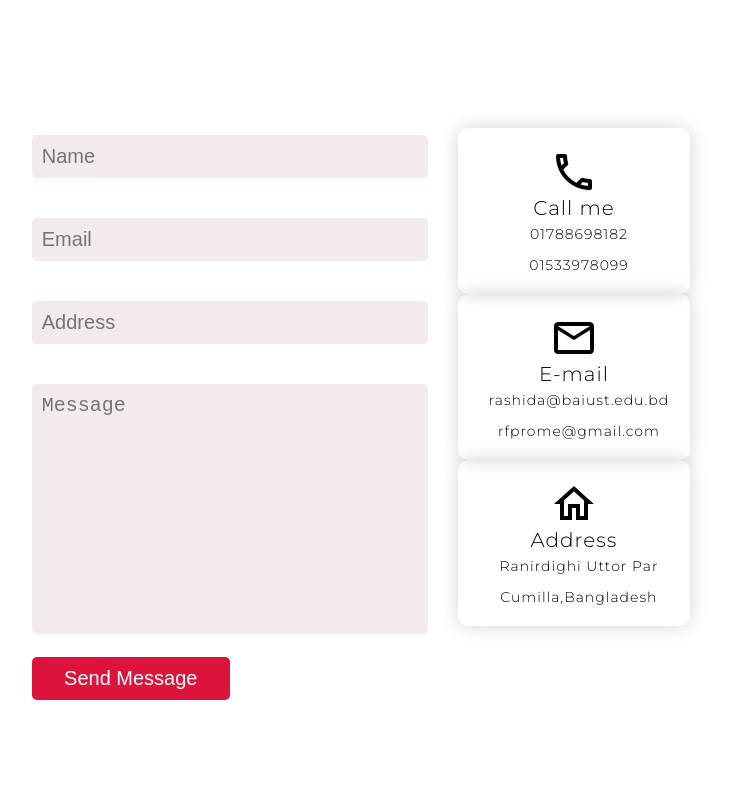
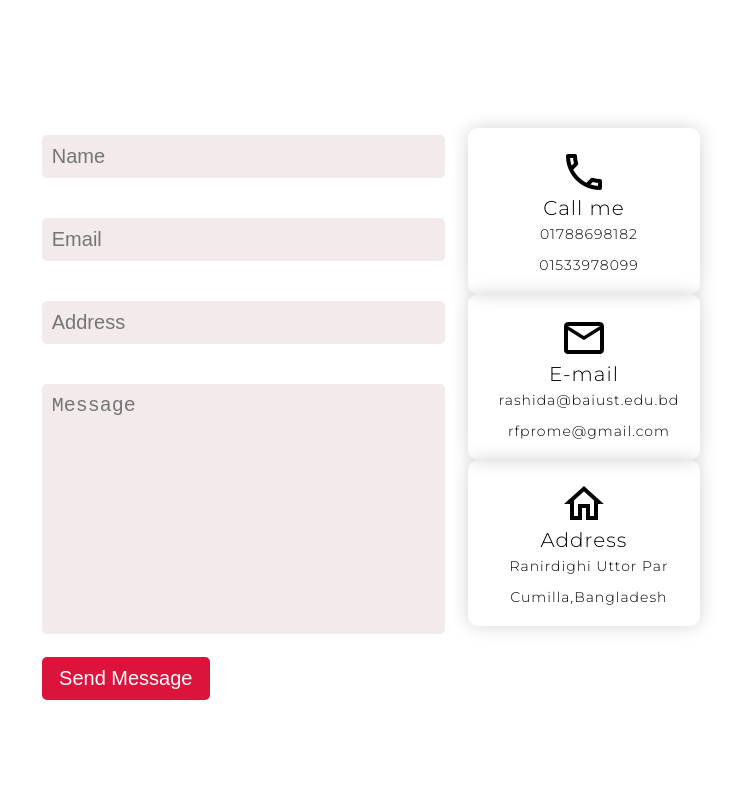
Before and after one commit to rashida1998/Protfolio, a plain HTML site: page index.html in a window 1280 px wide. Shown: the part 3644-4440 px from the top of the page, without its empty margins (265-1001 px from the left). Drawn offline with Linux system fonts and the light colour scheme.

Commit message:
Update style.css

```diff
--- a/style.css
+++ b/style.css
@@ -385,10 +385,11 @@ a{
 }
 
 .contact-input input,textarea{
-    width: 100%;
+    width: 70%;
     font-size: 2rem;
     padding: 10px;
     margin: 20px 0;
+    margin-left: 60px;
     border: none;
     background-color: rgb(243, 235, 235);
     border-radius: 5px;
@@ -406,6 +407,7 @@ a{
     background-color: crimson;
     border-radius: 5px;
     margin-bottom: 20px;
+    margin-left: 60px;
     box-sizing: border-box;
 
 }
@@ -555,14 +557,17 @@ a{
         font-size: 4rem;
     }
     .contact-input input,textarea{
-        width:100% ;
+        width:120% ;
+        margin-left:-60px ;
     }
     .button{
         width: 50%;
         font-size: 2rem;
+        margin-left: -60px;
     }
     #contact .contact{
         flex-direction: row;
+        margin-left: 70px;
     }
     .contact-subtitle{
         margin-bottom:20px ;
@@ -574,12 +579,14 @@ a{
         padding: 20px;
     }
 
+/*footer section*/
     .brand h1{
         font-size: 3rem;
     }
     #footer p {
         font-size: 1.5rem;
 }
+/*end footer section*/
 
 /*end media quary for tab*/
 
@@ -619,5 +626,8 @@ a{
         height: 200px;
         width: 150px;
     }
+    #contact .contact{
+        margin-left: 80px;
+    }
 }
 /*end media quary for desktop*/
```
